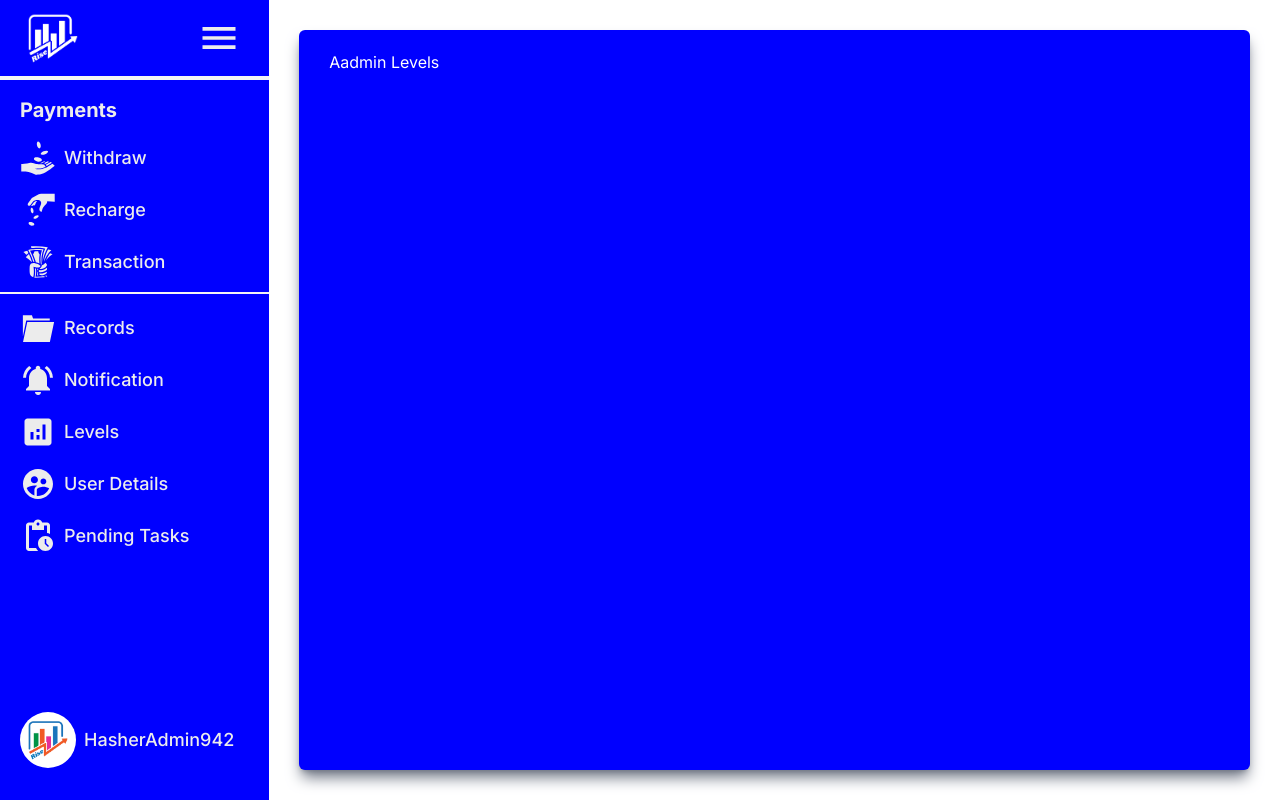
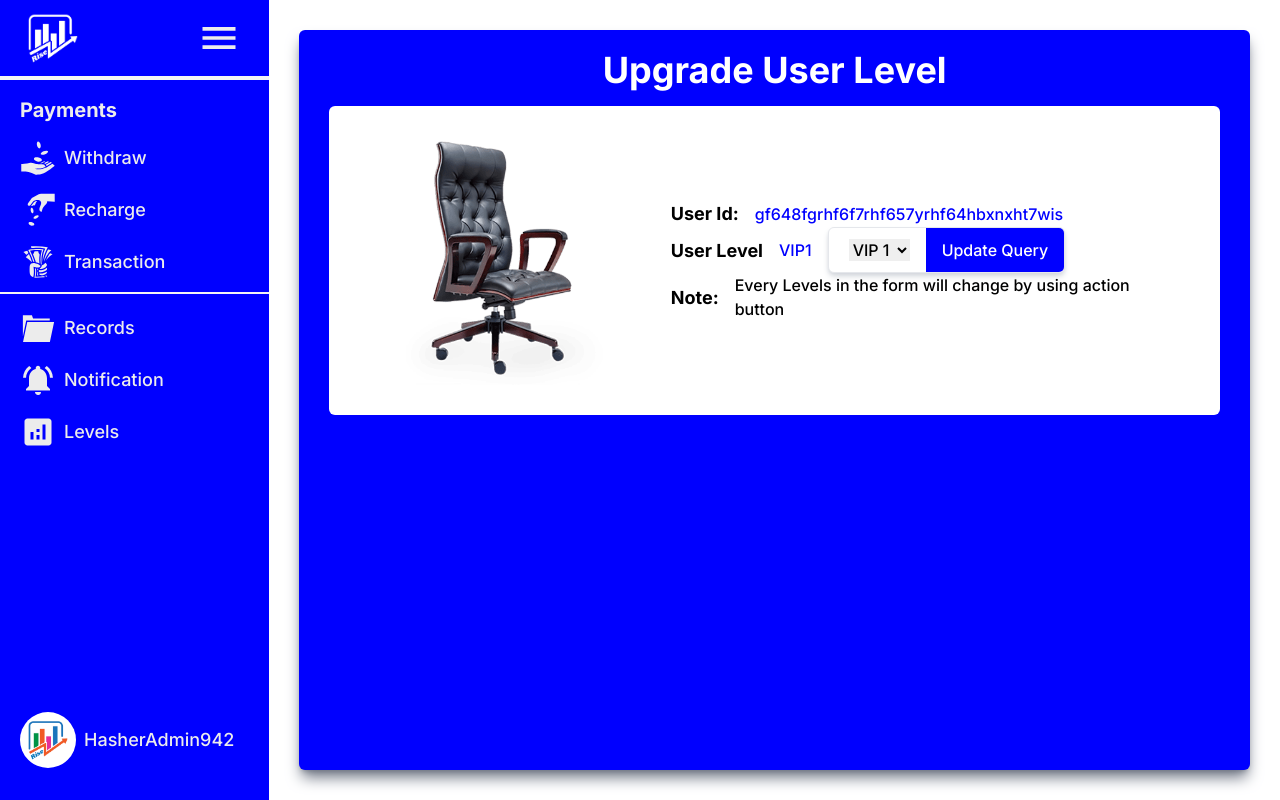
Before and after one commit to mhmAdmin1122/Rise, a Next.js app: page /admin/AdminPages/AdminLevels in a window 1280 px wide. Built offline with nearby package versions, Linux system fonts and the light colour scheme.

Commit message:
all admin pages created

```diff
--- a/src/app/admin/AdminComponents/SideBar.tsx
+++ b/src/app/admin/AdminComponents/SideBar.tsx
@@ -80,22 +80,6 @@ const SideBar = () => {
             <MdAnalytics className="text-4xl" />
             <h2>Levels</h2>
           </Link>
-
-          <Link
-            href="/admin/AdminPages/AdminUserDetails"
-            className="flex items-center gap-2 "
-          >
-            <MdSupervisedUserCircle className="text-4xl" />
-            <h2>User Details</h2>
-          </Link>
-
-          <Link
-            href="/admin/AdminPages/AdminPendingTask"
-            className="flex items-center gap-2 "
-          >
-            <MdOutlinePendingActions className="text-4xl" />
-            <h2>Pending Tasks</h2>
-          </Link>
         </div>
       </div>
 
--- a/src/app/admin/AdminPages/AdminLevels/page.tsx
+++ b/src/app/admin/AdminPages/AdminLevels/page.tsx
@@ -1,12 +1,52 @@
-import React from 'react'
-import AdminLayout from '../../AdminLayout/AdminLayout'
+import React from "react";
+import AdminLayout from "../../AdminLayout/AdminLayout";
+import Image from "next/image";
+import roughPic from "../../../../../public/img/graph1.png";
 
-const AadminLevels = () => {
+const AdminLevels = () => {
   return (
     <AdminLayout>
-      Aadmin Levels
+      <div className="adminlevelcards">
+        <div className="userListBox">
+          <h1 className="text-4xl font-bold text-center">Upgrade User Level</h1>
+          <div className="LeveluserBox">
+            <div className="userImageBox">
+              <Image src={roughPic} alt="user-pic/avatar" />
+            </div>
+            <div className="userDetailBox">
+              <span>
+                <h2>User Id:</h2>
+                <h3>gf648fgrhf6f7rhf657yrhf64hbxnxht7wis</h3>
+              </span>
+              <span>
+                <h2>User Level</h2>
+                <h3>VIP1</h3>
+                <form className="levelForm">
+                  <select name="level">
+                    <option value="level1">VIP 1</option>
+                    <option value="level2">
+                      VIP 2
+                    </option>
+                    <option value="level3">VIP 3</option>
+                    <option value="level4">VIP 4</option>
+                  </select>
+                  <button type="submit">Update Query</button>
+                </form>
+              </span>
+              <span>
+                <h2>
+                  Note:{" "}
+                  <b className="text-[16px] font-medium">
+                    Every Levels in the form will change by using action button
+                  </b>
+                </h2>
+              </span>
+            </div>
+          </div>
+        </div>
+      </div>
     </AdminLayout>
-  )
-}
+  );
+};
 
-export default AadminLevels
+export default AdminLevels;
--- a/src/app/admin/AdminPages/AdminPendingTask/page.tsx
+++ /dev/null
@@ -1,12 +0,0 @@
-import React from 'react'
-import AdminLayout from '../../AdminLayout/AdminLayout'
-
-const AdminPendingTask = () => {
-  return (
-    <AdminLayout>
-      Admin Pending Task
-    </AdminLayout>
-  )
-}
-
-export default AdminPendingTask
--- a/src/app/admin/AdminPages/AdminUserDetails/page.tsx
+++ /dev/null
@@ -1,12 +0,0 @@
-import React from 'react'
-import AdminLayout from '../../AdminLayout/AdminLayout'
-
-const AdminUserDetails = () => {
-  return (
-    <AdminLayout>
-      Admin User Details
-    </AdminLayout>
-  )
-}
-
-export default AdminUserDetails
--- a/src/app/globals.css
+++ b/src/app/globals.css
@@ -286,9 +286,35 @@ input::-webkit-inner-spin-button {
 .notificationForm textarea {
   @apply outline-none px-[20px] py-[10px] rounded w-full bg-[#fff] text-[#00ff];
 }
-.records_form button, .notificationForm button {
+.records_form button,
+.notificationForm button {
   @apply font-bold text-xl;
 }
+.LeveluserBox {
+  @apply flex items-center justify-around p-[30px] w-full rounded-md bg-[#fff] text-[#000] my-4;
+}
+.userImageBox {
+  @apply w-[30%];
+}
+.userDetailBox {
+  @apply w-[60%];
+}
+.userDetailBox span {
+  @apply flex items-center gap-4;
+}
+.userDetailBox span h2 {
+  @apply flex items-center gap-4 text-[18px] font-bold;
+}
+.userDetailBox span h3 {
+  @apply flex items-center gap-4 text-[16px] font-medium text-[#00ff];
+}
+.userDetailBox span form {
+  @apply flex items-center gap-4 text-[16px] font-medium text-[#000] bg-[#fff] shadow-md shadow-gray-300 rounded-md border-[1px] border-gray-200 pl-[20px] overflow-hidden;
+}
+.userDetailBox span button {
+  @apply px-4 py-[10px] bg-[#00ff] text-[#fff];
+}
+
 /* mobile design */
 
 @media (max-width: 600px) and (min-width: 320px) {
```
